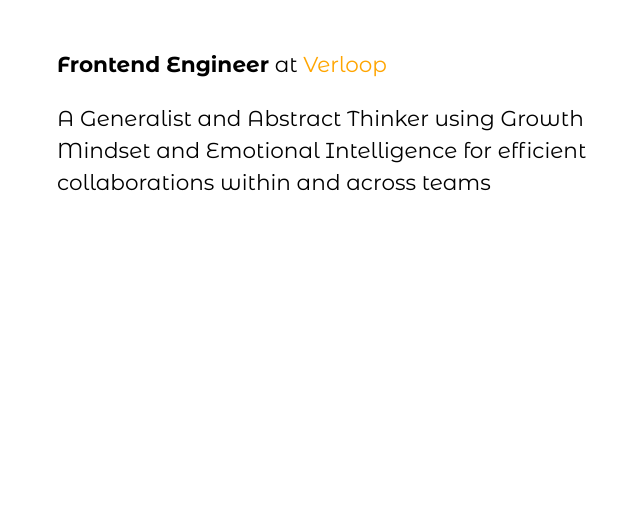
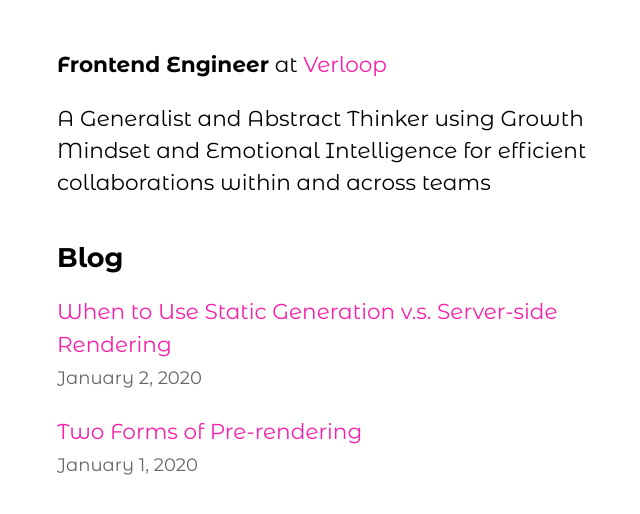
Before and after one commit to barbosa-07/my-portfolio, a Next.js app: page / in a window 1280 px wide. Shown: the part 262-776 px from the top of the page, without its empty margins (277-917 px from the left). Built offline with nearby package versions, Linux system fonts and the light colour scheme.

Commit message:
feat: add blogs

```diff
--- /dev/null
+++ b/components/date.js
@@ -0,0 +1,6 @@
+import { parseISO, format } from "date-fns";
+
+export default function Date({ dateString }) {
+  const date = parseISO(dateString);
+  return <time dateTime={dateString}>{format(date, "LLLL d, yyyy")}</time>;
+}
--- a/components/layout.js
+++ b/components/layout.js
@@ -49,8 +49,7 @@ export default function Layout({ children, home }) {
                   height={108}
                   width={108}
                   alt={name}
-                  layout="fill"
-                  style={{ objectFit: "cover" }}
+                  objectFit="cover"
                 />
               </a>
             </Link>
--- /dev/null
+++ b/lib/posts.js
@@ -0,0 +1,84 @@
+import fs from "fs";
+import path from "path";
+import matter from "gray-matter";
+import { remark } from "remark";
+import html from "remark-html";
+
+const postsDirectory = path.join(process.cwd(), "posts");
+
+export function getSortedPostsData() {
+  // Get file names under /posts
+  const fileNames = fs.readdirSync(postsDirectory);
+  const allPostsData = fileNames.map((fileName) => {
+    // Remove ".md" from file name to get id
+    const id = fileName.replace(/\.md$/, "");
+
+    // Read markdown file as string
+    const fullPath = path.join(postsDirectory, fileName);
+    const fileContents = fs.readFileSync(fullPath, "utf8");
+
+    // Use gray-matter to parse the post metadata section
+    const matterResult = matter(fileContents);
+
+    // Combine the data with the id
+    return {
+      id,
+      ...matterResult.data,
+    };
+  });
+  // Sort posts by date
+  return allPostsData.sort(({ date: a }, { date: b }) => {
+    if (a < b) {
+      return 1;
+    } else if (a > b) {
+      return -1;
+    } else {
+      return 0;
+    }
+  });
+}
+
+export function getAllPostIds() {
+  const fileNames = fs.readdirSync(postsDirectory);
+
+  // Returns an array that looks like this:
+  // [
+  //   {
+  //     params: {
+  //       id: 'ssg-ssr'
+  //     }
+  //   },
+  //   {
+  //     params: {
+  //       id: 'pre-rendering'
+  //     }
+  //   }
+  // ]
+  return fileNames.map((fileName) => {
+    return {
+      params: {
+        id: fileName.replace(/\.md$/, ""),
+      },
+    };
+  });
+}
+
+export async function getPostData(id) {
+  const fullPath = path.join(postsDirectory, `${id}.md`);
+  const fileContents = fs.readFileSync(fullPath, "utf8");
+
+  // Use gray-matter to parse the post metadata section
+  const matterResult = matter(fileContents);
+  // Use remark to convert markdown into HTML string
+  const processedContent = await remark()
+    .use(html)
+    .process(matterResult.content);
+  const contentHtml = processedContent.toString();
+
+  // Combine the data with the id and contentHtml
+  return {
+    id,
+    contentHtml,
+    ...matterResult.data,
+  };
+}
--- a/package.json
+++ b/package.json
@@ -6,8 +6,12 @@
     "start": "next start"
   },
   "dependencies": {
+    "date-fns": "^2.29.2",
+    "gray-matter": "^4.0.3",
     "next": "latest",
     "react": "17.0.2",
-    "react-dom": "17.0.2"
+    "react-dom": "17.0.2",
+    "remark": "^14.0.2",
+    "remark-html": "^15.0.1"
   }
 }
--- /dev/null
+++ b/pages/404.js
@@ -0,0 +1,4 @@
+// pages/404.js
+export default function Custom404() {
+  return <h1>404 - Page Not Found</h1>;
+}
--- /dev/null
+++ b/pages/api/hello.js
@@ -0,0 +1,3 @@
+export default function handler(req, res) {
+  res.status(200).json({ text: "Test" });
+}
--- a/pages/index.js
+++ b/pages/index.js
@@ -1,9 +1,20 @@
 import Head from "next/head";
 import Link from "next/link";
+import Date from "../components/date";
 import Layout, { siteTitle } from "../components/layout";
 import utilStyles from "../styles/utils.module.css";
+import { getSortedPostsData } from "../lib/posts";
 
-export default function Home() {
+export async function getStaticProps() {
+  const allPostsData = getSortedPostsData();
+  return {
+    props: {
+      allPostsData,
+    },
+  };
+}
+
+export default function Home({ allPostsData }) {
   return (
     <Layout home>
       <Head>
@@ -19,6 +30,22 @@ export default function Home() {
           Intelligence for efficient collaborations within and across teams
         </p>
       </section>
+      <section className={`${utilStyles.headingMd} ${utilStyles.padding1px}`}>
+        <h2 className={utilStyles.headingLg}>Blog</h2>
+        <ul className={utilStyles.list}>
+          {allPostsData.map(({ id, date, title }) => (
+            <li className={utilStyles.listItem} key={id}>
+              <Link href={`/posts/${id}`}>
+                <a>{title}</a>
+              </Link>
+              <br />
+              <small className={utilStyles.lightText}>
+                <Date dateString={date} />
+              </small>
+            </li>
+          ))}
+        </ul>
+      </section>
     </Layout>
   );
 }
--- /dev/null
+++ b/posts/pre-rendering.md
@@ -0,0 +1,11 @@
+---
+title: "Two Forms of Pre-rendering"
+date: "2020-01-01"
+---
+
+Next.js has two forms of pre-rendering: **Static Generation** and **Server-side Rendering**. The difference is in **when** it generates the HTML for a page.
+
+- **Static Generation** is the pre-rendering method that generates the HTML at **build time**. The pre-rendered HTML is then _reused_ on each request.
+- **Server-side Rendering** is the pre-rendering method that generates the HTML on **each request**.
+
+Importantly, Next.js let's you **choose** which pre-rendering form to use for each page. You can create a "hybrid" Next.js app by using Static Generation for most pages and using Server-side Rendering for others.
--- /dev/null
+++ b/posts/ssg-ssr.md
@@ -0,0 +1,19 @@
+---
+title: "When to Use Static Generation v.s. Server-side Rendering"
+date: "2020-01-02"
+---
+
+We recommend using **Static Generation** (with and without data) whenever possible because your page can be built once and served by CDN, which makes it much faster than having a server render the page on every request.
+
+You can use Static Generation for many types of pages, including:
+
+- Marketing pages
+- Blog posts
+- E-commerce product listings
+- Help and documentation
+
+You should ask yourself: "Can I pre-render this page **ahead** of a user's request?" If the answer is yes, then you should choose Static Generation.
+
+On the other hand, Static Generation is **not** a good idea if you cannot pre-render a page ahead of a user's request. Maybe your page shows frequently updated data, and the page content changes on every request.
+
+In that case, you can use **Server-Side Rendering**. It will be slower, but the pre-rendered page will always be up-to-date. Or you can skip pre-rendering and use client-side JavaScript to populate data.
--- a/styles/global.css
+++ b/styles/global.css
@@ -14,7 +14,7 @@ body {
 }
 
 a {
-  color: orange;
+  color: rgb(245, 34, 168);
   text-decoration: none;
 }
 
```
Also changed, not shown: pages/contact.js (deleted, +0 -22 lines), pages/posts/[id].js (added, +43 -0 lines), 1 other file (tests, documents, lock files or other folders).
